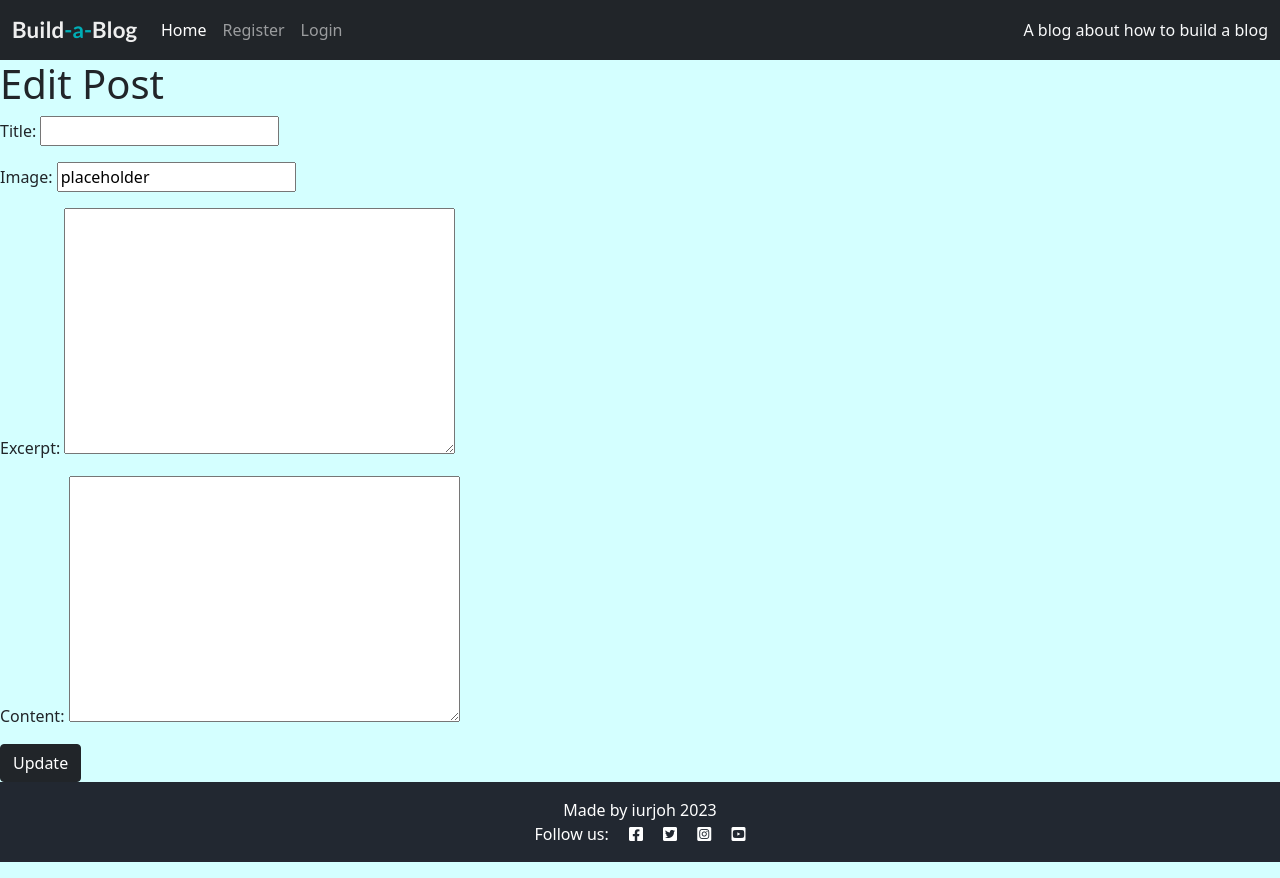
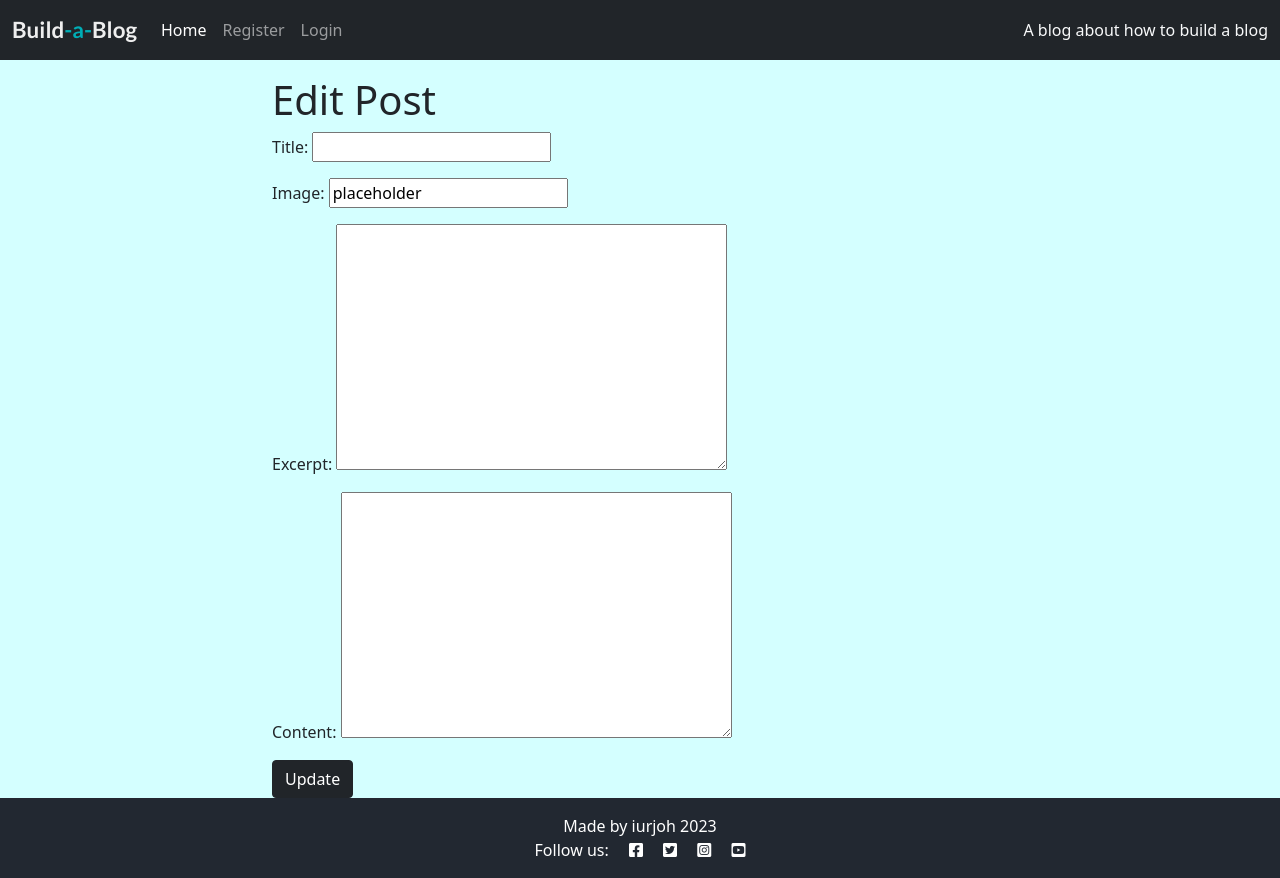
Before and after one commit to iurjoh/Build-a-blog, a Django app: template templates/post_edit.html in a window 1280 px wide. Run offline with Django 3.2, Linux system fonts and the light colour scheme; the template is opened without the code that fills it: values that come from a table or form of the project are taken from there, others are empty.

Commit message:
Upadte edit form to be centralize when using bigger screens

```diff
--- a/templates/post_edit.html
+++ b/templates/post_edit.html
@@ -1,10 +1,22 @@
 {% extends 'base.html' %}
 
 {% block content %}
-  <h1>Edit Post</h1>
-  <form method="post">
-    {% csrf_token %}
-    {{ form.as_p }}
-    <button type="submit" class="btn btn-dark">Update</button>
-  </form>
+<div class="container">
+    <div class="row">
+        <div class="col-md-8 mt-3 offset-md-2">
+            <div class="row">
+                <div class="col-md-8">
+                    <h1 class="edit-title">Edit Post </h1>
+                </div>
+            </div>
+
+            <form method="post">
+              {% csrf_token %}
+              {{ form.as_p }}
+              <button type="submit" class="btn btn-dark">Update</button>
+            </form>
+
+        </div>
+    </div>
+</div>
 {% endblock %}
```
